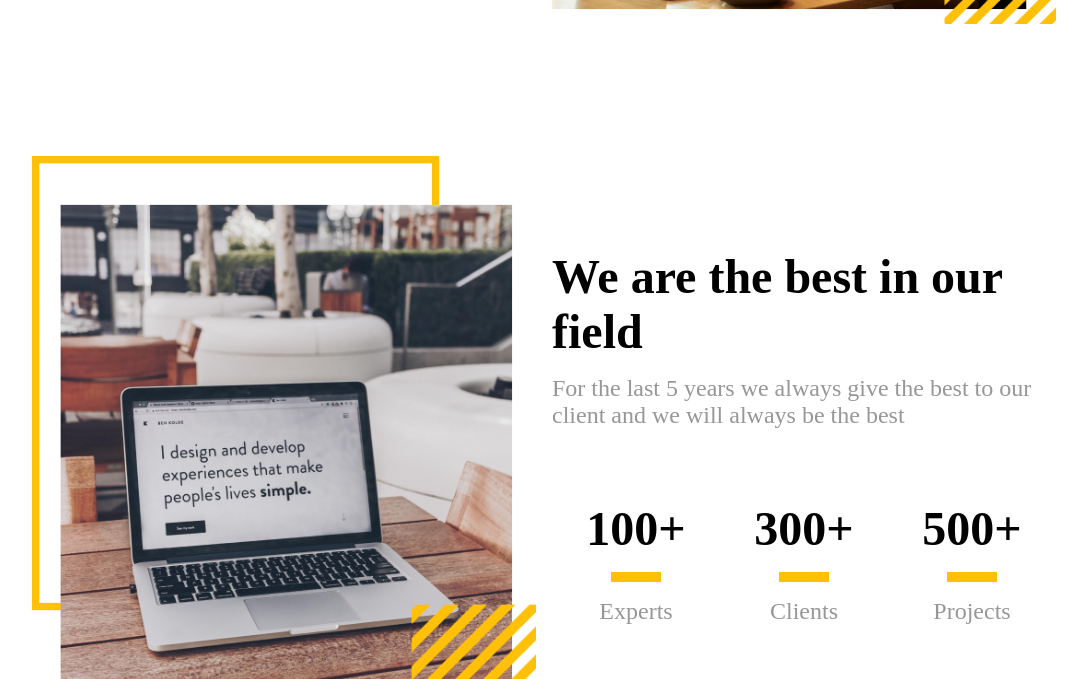
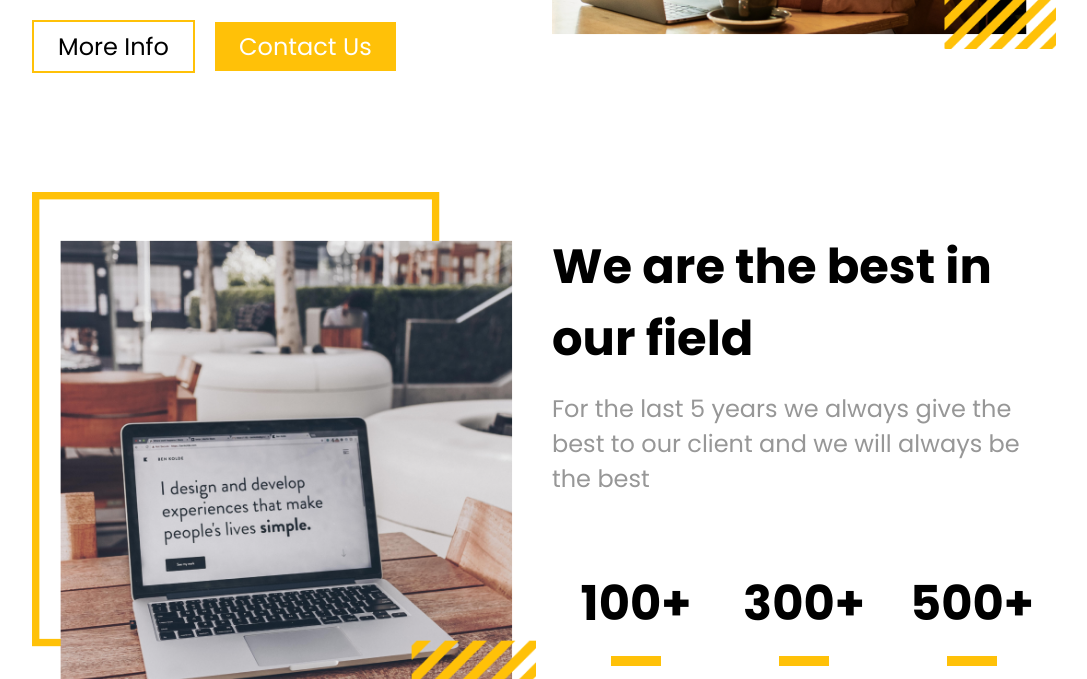
Before and after one commit to rafidefrana/silincing_web, a plain HTML site: page index.html in a window 1280 px wide. Shown: the part 473-1152 px from the top of the page, without its empty margins (96-1183 px from the left). Drawn offline with Linux system fonts and the light colour scheme.

Commit message:
Co-authored-by: rafidefrana <rafidefrana08@gmail.com>

```diff
--- a/style.css
+++ b/style.css
@@ -1,6 +1,8 @@
+@import url("https://fonts.googleapis.com/css2?family=Oswald:wght@200;400&family=Poppins:ital,wght@0,100;0,200;0,300;0,400;0,500;0,600;0,700;0,800;0,900;1,100;1,200;1,300;1,400;1,500;1,600;1,700;1,800;1,900&family=Sacramento&display=swap");
 * {
   box-sizing: border-box;
   scroll-behavior: smooth;
+  font-family: "Poppins", sans-serif;
 }
 
 html,
```
